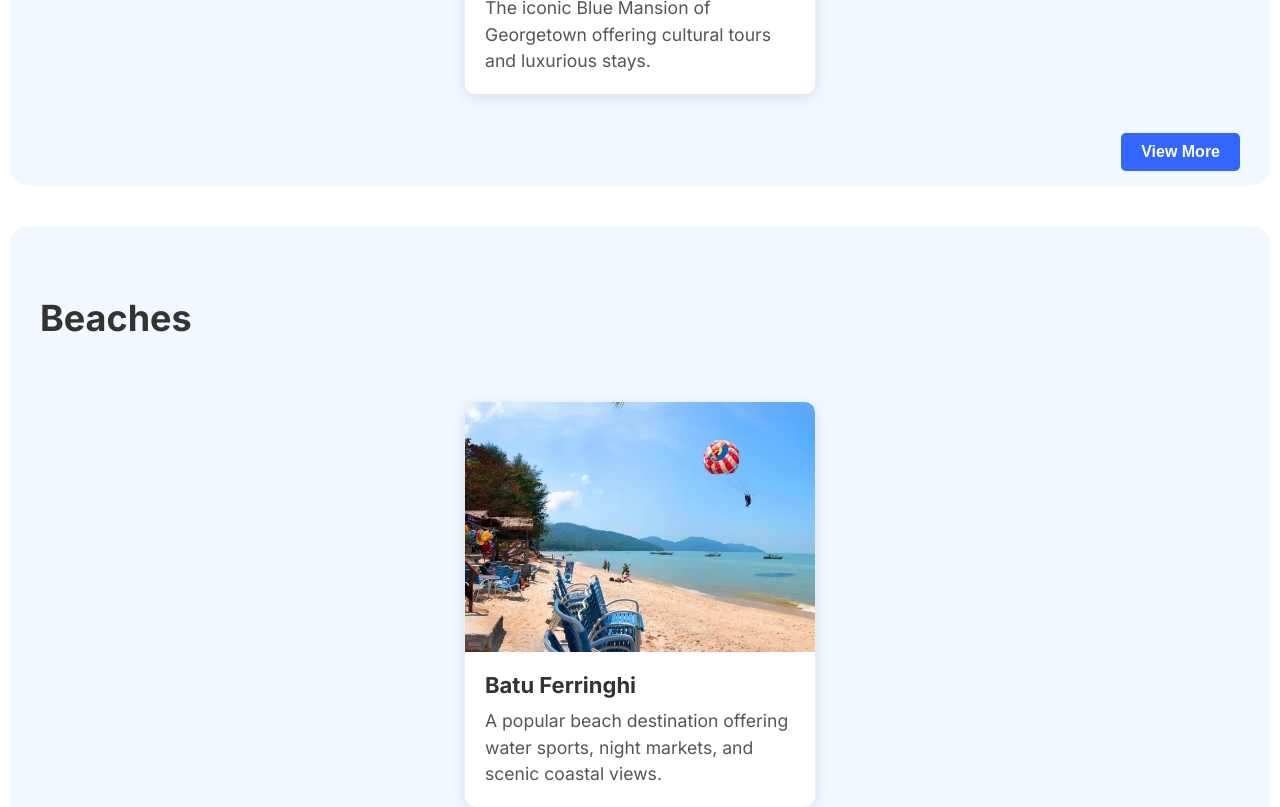
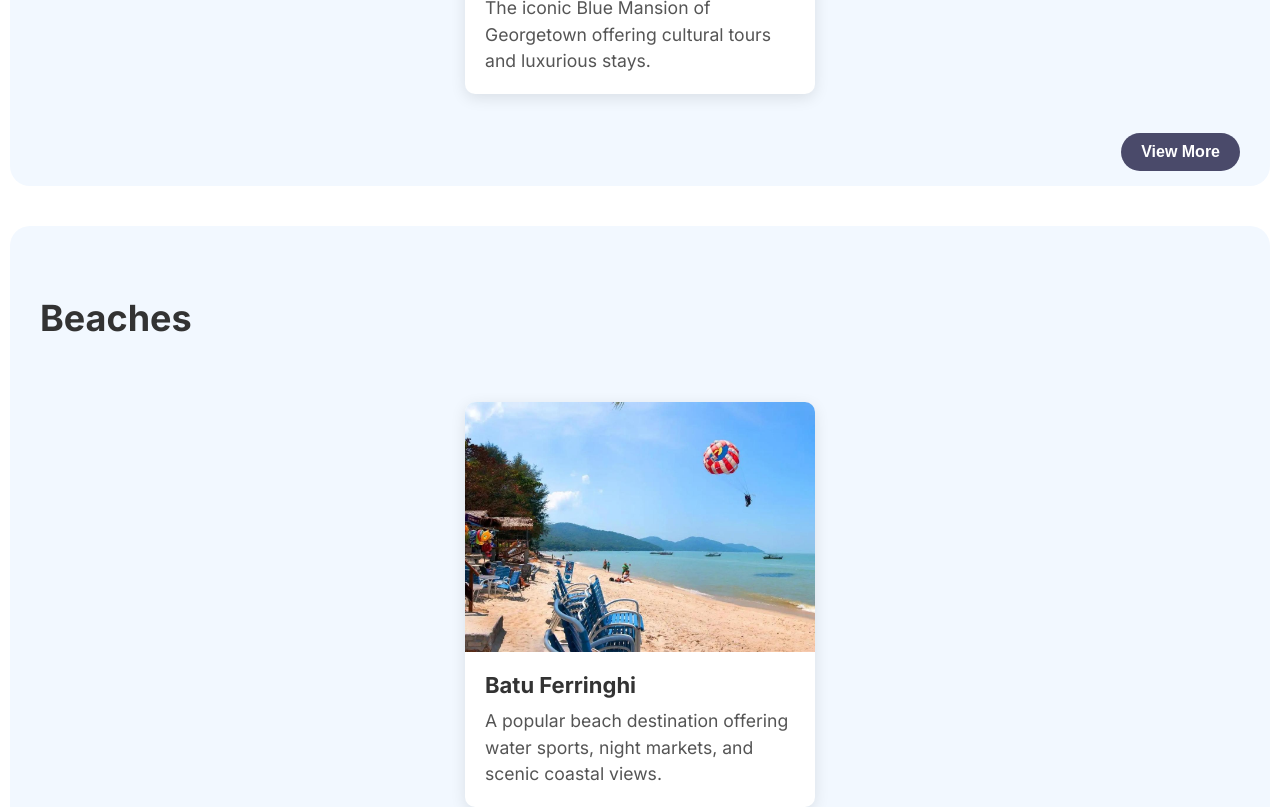
Before and after one commit to needydevil/Penang, a React (Create React App) app: page /tourist-spot in a window 1280 px wide. Shown: the part 2980-3787 px from the top of the page. Built offline with nearby package versions, Linux system fonts and the light colour scheme.

Commit message:
adjust the style of each section in Tourist_Spot page

```diff
--- a/src/pages/Tourist_Spot.css
+++ b/src/pages/Tourist_Spot.css
@@ -104,20 +104,24 @@
 /* Georgetown Section Styling */
 .tourist-section {
     position: relative;
-    margin: 150px auto; /* Increased margin-top to move the section downward */
+    margin: 80px auto; /* Increased margin-top to move the section downward */
     padding: 30px; /* Increased padding for better layout */
     max-width: 1200px;
     text-align: left;
-    background-color: #e6f7ff; /* Light blue background */
+    background-color: #f2f1fa; /* Light blue background */
     border-radius: 15px; /* Added rounded corners */
     box-shadow: 0px 4px 8px rgba(0, 0, 0, 0.1); /* Shadow for better visual effect */
+}
+
+.first-section {
+    margin: 200px auto 80px; /* Larger margin only for the first section */
 }
 
 .tourist-section h2 {
     font-size: 32px;
     font-weight: bold;
     margin-bottom: 10px; /* Adjusted spacing between title and description */
-    color: #2a4d89; /* Light dark blue color for title */
+    color: #33334d;
 }
 
 .tourist-description {
@@ -147,12 +151,12 @@
 .view-more-button {
     display: inline-block;
     padding: 10px 20px;
-    background-color: #3366ff;
-    color: white;
+    background-color: #4a4a6a;
+    color: #ffffff;
     font-size: 16px;
     font-weight: bold;
     border: none;
-    border-radius: 5px;
+    border-radius: 30px;
     cursor: pointer;
     transition: background-color 0.3s ease;
     position: absolute; /* Positioned relative to the container */
@@ -161,7 +165,8 @@
 }
 
 .view-more-button:hover {
-    background-color: #2244cc;
+    background-color: #3b3b57;
+    box-shadow: 0px 6px 12px rgba(0, 0, 0, 0.2); /* Deeper shadow */
 }
 
 /* Responsive Design */
--- a/src/pages/Tourist_Spot.js
+++ b/src/pages/Tourist_Spot.js
@@ -2,9 +2,9 @@ import React from 'react';
 import './Tourist_Spot.css';
 
 // Reusable Tourist Section Component
-const TouristSection = ({ title, description, images }) => {
+const TouristSection = ({ title, description, images, className }) => {
     return (
-        <div className="tourist-section">
+        <div className={`tourist-section ${className}`}>
             <h2>{title}</h2>
             <p className="tourist-description">{description}</p>
             <div className="tourist-images">
@@ -107,6 +107,7 @@ const Tourist_Spot = () => {
                     title={section.title}
                     description={section.description}
                     images={section.images}
+                    className={index === 0 ? 'first-section' : ''} // Add className conditionally
                 />
             ))}
         </div>
```
